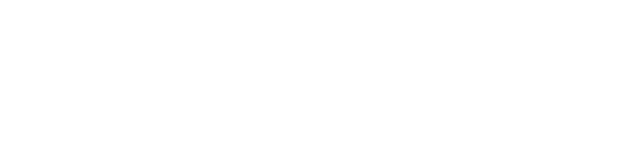
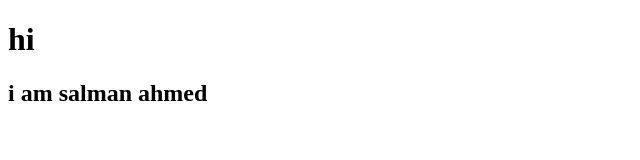
Before and after one commit to salmanahmed643/my_second_repo, a plain HTML site: page index.html in a window 1280 px wide. Shown: the whole page, without its empty margins (0-640 px from the left). Drawn offline with Linux system fonts and the light colour scheme.

Commit message:
heading add

```diff
--- a/index.html
+++ b/index.html
@@ -8,5 +8,8 @@
 </head>
 <body>
 
+    <h1> hi </h1>
+    <h2> i am salman ahmed </h2>
+
 </body>
 </html>
```
